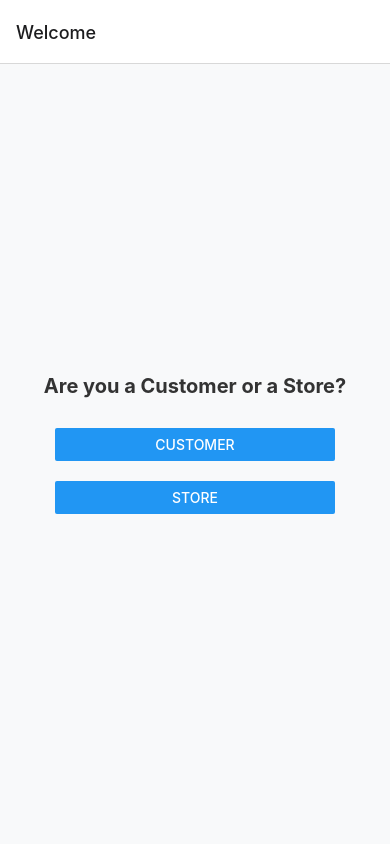
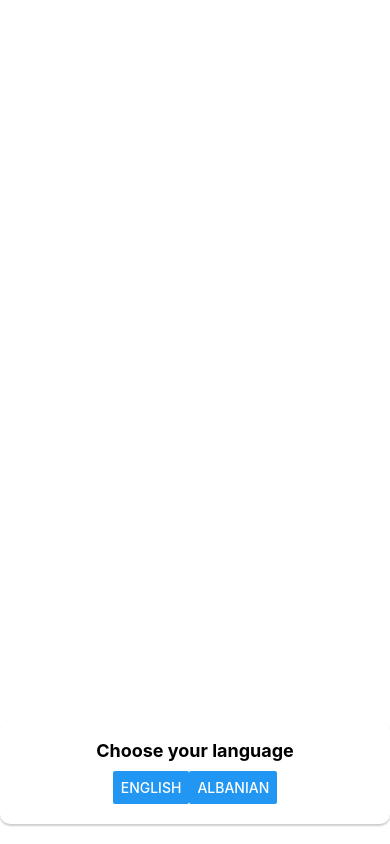
Before and after one commit to donypaco/TriDViewClient, a React Native app: screen /Welcome in a window 390 px wide. Built offline with nearby package versions, Linux system fonts and the light colour scheme.

Commit message:
changes frontend 24.10.2024

```diff
--- a/App.js
+++ b/App.js
@@ -1,5 +1,7 @@
 import { StyleSheet, Text, View } from 'react-native';
 import AppNavigator from './src/navigation/Navigation';
+import 'intl-pluralrules';
+
 export default function App() {
   return <AppNavigator />;
 }
--- a/app.json
+++ b/app.json
@@ -20,6 +20,9 @@
         "backgroundColor": "#ffffff"
       }
     },
+    "plugins": [
+      "@reactvision/react-viro"
+    ],
     "web": {
       "favicon": "./assets/favicon.png"
     }
--- a/package.json
+++ b/package.json
@@ -13,12 +13,16 @@
     "@react-native-picker/picker": "^2.8.1",
     "@react-navigation/native": "^6.1.18",
     "@react-navigation/stack": "^6.4.1",
+    "@reactvision/react-viro": "^2.41.6",
     "expo": "~51.0.28",
     "expo-image-picker": "~15.0.7",
     "expo-status-bar": "~1.12.1",
     "formik": "^2.4.6",
     "i18next": "^23.16.2",
+    "i18next-http-backend": "^2.6.2",
+    "i18next-localstorage-backend": "^4.2.0",
     "intl": "^1.2.5",
+    "intl-pluralrules": "^2.0.1",
     "react": "18.2.0",
     "react-i18next": "^15.0.3",
     "react-native": "0.74.5",
--- /dev/null
+++ b/src/components/LanguagePicker.js
@@ -0,0 +1,49 @@
+import React, { useEffect, useState } from 'react';
+import { View, Text, Button, StyleSheet } from 'react-native';
+import AsyncStorage from '@react-native-async-storage/async-storage';
+
+const LanguagePicker = ({ onLanguageSelect }) => {
+  const selectLanguage = async (language) => {
+    await AsyncStorage.setItem('selectedLanguage', language);
+    onLanguageSelect(language);  // Trigger a re-render or other necessary updates
+  };
+
+  return (
+    <View style={styles.container}>
+      <Text style={styles.title}>Choose your language</Text>
+      <View style={styles.buttons}>
+        <Button title="English" onPress={() => selectLanguage('en')} />
+        <Button title="Albanian" onPress={() => selectLanguage('sq')} />
+      </View>
+    </View>
+  );
+};
+
+const styles = StyleSheet.create({
+  container: {
+    position: 'absolute',
+    bottom: 20,
+    left: 0,
+    right: 0,
+    backgroundColor: '#fff',
+    padding: 20,
+    borderRadius: 10,
+    shadowColor: '#000',
+    shadowOffset: { width: 0, height: 2 },
+    shadowOpacity: 0.2,
+    shadowRadius: 2,
+    elevation: 3,
+    alignItems: 'center',
+  },
+  title: {
+    fontSize: 18,
+    fontWeight: 'bold',
+    marginBottom: 10,
+  },
+  buttons: {
+    flexDirection: 'row',
+    justifyContent: 'space-between',
+  },
+});
+
+export default LanguagePicker;
--- a/src/i18n.js
+++ b/src/i18n.js
@@ -6,6 +6,7 @@ import sq from './locales/sq.json';
 i18n
   .use(initReactI18next)
   .init({
+    compatibilityJSON: 'v3', // <--- add this line
     resources: {
       en: { translation: en },
       sq: { translation: sq },
--- a/src/navigation/Navigation.js
+++ b/src/navigation/Navigation.js
@@ -1,26 +1,60 @@
-import React from 'react';
+import React, { useEffect, useState } from 'react';
 import { StyleSheet } from 'react-native';
 import { createStackNavigator } from '@react-navigation/stack';
 import { NavigationContainer } from '@react-navigation/native';
+import AsyncStorage from '@react-native-async-storage/async-storage';
+import i18n from '../i18n';
+import { useTranslation } from 'react-i18next';
+// Import your screens
 import HomeScreen from '../screens/HomeScreen';
 import StoreScreen from '../screens/StoreScreen';
 import WelcomeScreen from '../screens/WelcomeScreen';
 import StoreRegistration from '../screens/StoreRegistration';
+import LanguagePicker from '../components/LanguagePicker'; // Import LanguagePicker
+import SuccessScreen from '../screens/SuccessScreen';
 const Stack = createStackNavigator();
 
 function AppNavigator() {
-    return (
-        <NavigationContainer>
+  const [isLanguageSelected, setIsLanguageSelected] = useState(null);
+  const {t} = useTranslation();
+  // Check if language is already set in AsyncStorage
+  useEffect(() => {
+    const checkLanguage = async () => {
+      const storedLanguage = await AsyncStorage.getItem('language');
+      if (storedLanguage) {
+        await i18n.changeLanguage(storedLanguage);
+        setIsLanguageSelected(true); // Language already selected
+      } else {
+        setIsLanguageSelected(false); // No language selected, show picker
+      }
+    };
+    checkLanguage();
+  }, []);
+
+  // if (isLanguageSelected === null) {
+  //   return null; // You can show a loading screen while checking language
+  // }
+  const handleLanguageSelection = () => {
+    setIsLanguageSelected(true);
+  };
+  if (!isLanguageSelected) {
+    return <LanguagePicker onLanguageSelected={handleLanguageSelection} />;
+  }
+
+
+  return (
+    <NavigationContainer>
       <Stack.Navigator initialRouteName="Welcome">
-        <Stack.Screen name="Welcome" component={WelcomeScreen} />
+      <Stack.Screen name="Welcome" component={WelcomeScreen} />
         <Stack.Screen name="Home" component={HomeScreen} />
         <Stack.Screen name="Store" component={StoreScreen} />
+        <Stack.Screen name="Success" component={SuccessScreen} />
         <Stack.Screen name="Store Registration" component={StoreRegistration} />
       </Stack.Navigator>
+    </NavigationContainer>
+  );
+}
 
-        </NavigationContainer >
-      );
-    }
-    const styles = StyleSheet.create({
-    });
+const styles = StyleSheet.create({});
+
 export default AppNavigator;
--- a/src/screens/StoreRegistration.js
+++ b/src/screens/StoreRegistration.js
@@ -7,20 +7,22 @@ import { fetchData } from '../api/Api';
 import RNPickerSelect from 'react-native-picker-select';
 import * as ImagePicker from 'expo-image-picker';
 import { useNavigation } from '@react-navigation/native';
-
+import { useTranslation } from 'react-i18next';
+import SuccessScreen from './SuccessScreen';
 
 const StoreRegistration = () => {
     const [plans, setPlans] = useState([]);
     const [loading, setLoading] = useState(true);
     const [error, setError] = useState(null);
     const [image, setImage] = useState(null);
-  const navigation = useNavigation();
+    const navigation = useNavigation();
+    const { t } = useTranslation();
 
     const validationSchema = Yup.object().shape({
-        storeName: Yup.string().required('Store Name is required'),
-        description: Yup.string().required('Description is required'),
-        storeLocation: Yup.string().required('Location is required'),
-        planID: Yup.string().required('Plan is required'),
+        storeName: Yup.string().required(t('Store Name is required')),
+        description: Yup.string().required(t('Description is required')),
+        storeLocation: Yup.string().required(t('Location is required')),
+        planID: Yup.string().required(t('Plan is required')),
     });
 
     const handleFormSubmit = async (values) => {
@@ -37,26 +39,31 @@ const StoreRegistration = () => {
             if (image) {
                 formData.append('formFile', {
                     uri: image,
-                    name: image.split('/').pop(), // Extract the filename from the URI
-                    type: 'image/jpeg' // Adjust this if you know the MIME type of your image
+                    name: image.split('/').pop(),
+                    type: 'image/jpeg'
                 });
             }
             console.log(formData)
             const response = await fetch(`${API_URLS.REGISTER_STORE}`, {
                 method: 'POST',
-                body: formData, // Send the FormData as the body
+                body: formData,
             });
 
             if (!response.ok) {
                 const errorData = await response.json();
-                Alert.alert('Error', errorData.message || 'Failed to register store');
+                Alert.alert('Error', errorData.message || t('FailedToRegisterStore'));
                 return;
             }
-            Alert.alert('Success', 'Your store has been registered successfully!', [
-                { text: 'OK', onPress: () => navigation.navigate('Home') } // Redirect to store list or homepage
-            ]);
+        //     Alert.alert('Success',t('Your store has been registered successfully'), [
+        //         { text: 'OK', onPress: () => navigation.navigate('Home') } // Redirect to store list or homepage
+        //     ]
+        // );
+        const message = t('Your store has been registered successfully');
+        const targetScreen = t('Home');
+        navigation.navigate('Success', { message, targetScreen }); // Pass parameters
+
                     } catch (error) {
-            Alert.alert('Error', error.message || 'An unexpected error occurred');
+            Alert.alert('Error', error.message || t('An unexpected error occurred'));
         }
     };
 
@@ -113,7 +120,7 @@ const StoreRegistration = () => {
                     <Text style={styles.title}>Store Registration</Text>
 
                     <TextInput
-                        placeholder="Store Name"
+                        placeholder={t('Store Name')}
                         onChangeText={handleChange('storeName')}
                         onBlur={handleBlur('storeName')}
                         value={values.storeName}
@@ -122,7 +129,7 @@ const StoreRegistration = () => {
                     {touched.storeName && errors.storeName && <Text style={styles.error}>{errors.storeName}</Text>}
 
                     <TextInput
-                        placeholder="Description"
+                        placeholder={t('Description')}
                         onChangeText={handleChange('description')}
                         onBlur={handleBlur('description')}
                         value={values.description}
@@ -131,7 +138,7 @@ const StoreRegistration = () => {
                     {touched.description && errors.description && <Text style={styles.error}>{errors.description}</Text>}
 
                     <TextInput
-                        placeholder="Location"
+                        placeholder={t('Location')}
                         onChangeText={handleChange('storeLocation')}
                         onBlur={handleBlur('storeLocation')}
                         value={values.storeLocation}
@@ -144,7 +151,7 @@ const StoreRegistration = () => {
                         onValueChange={(value) => setFieldValue('planID', value)}
                         items={plans.map(plan => ({ label: plan.planName, value: plan.id }))}
                         placeholder={{
-                            label: "Select a Plan",
+                            label: t('Select a Plan'),
                             value: null,
                         }}
                         style={{
@@ -157,11 +164,11 @@ const StoreRegistration = () => {
                     {touched.planID && errors.planID && <Text style={styles.error}>{errors.planID}</Text>}
 
                     <View style = {styles.imageContainer}>
-                        <Button title="Pick an image from the gallery" onPress={pickImage} />
+                        <Button title={t('Pick an image from the gallery')}  onPress={pickImage} />
                         {image && <Image source={{ uri: image }} style={styles.image} resizeMode="contain" />}
                     </View>
 
-                    <Button title="Submit" onPress={handleSubmit} />
+                    <Button title={t('Submit')} onPress={handleSubmit} />
                 </View>
             )}
         </Formik>
--- /dev/null
+++ b/src/screens/SuccessScreen.js
@@ -0,0 +1,38 @@
+import React from 'react';
+import { View, Text, Button, StyleSheet } from 'react-native';
+
+const SuccessScreen = ({ route, navigation }) => {
+  const { message, targetScreen } = route.params;
+
+  return (
+    <View style={styles.container}>
+      <Text style={styles.title}>Success!</Text>
+      <Text style={styles.message}>{message}</Text>
+      <Button
+        title={`Go to ${targetScreen}`}
+        onPress={() => navigation.navigate(targetScreen)}
+      />
+    </View>
+  );
+};
+
+const styles = StyleSheet.create({
+  container: {
+    flex: 1,
+    justifyContent: 'center',
+    alignItems: 'center',
+    padding: 20,
+  },
+  title: {
+    fontSize: 24,
+    fontWeight: 'bold',
+    marginBottom: 10,
+  },
+  message: {
+    fontSize: 16,
+    textAlign: 'center',
+    marginBottom: 20,
+  },
+});
+
+export default SuccessScreen;
--- a/src/screens/WelcomeScreen.js
+++ b/src/screens/WelcomeScreen.js
@@ -1,33 +1,54 @@
-import React, { useEffect } from 'react';
+import React, { useEffect, useState } from 'react';
 import { View, Text, Button, StyleSheet } from 'react-native';
 import AsyncStorage from '@react-native-async-storage/async-storage';
 import { useNavigation } from '@react-navigation/native';
-import StoreRegistration from './StoreRegistration';
+import LanguagePicker from '../components/LanguagePicker';
+import { useTranslation } from 'react-i18next';
+import i18n from '../i18n';
 
 const WelcomeScreen = () => {
   const navigation = useNavigation();
+  const [languageSelected, setLanguageSelected] = useState(false);
+  const { t } = useTranslation();
 
   useEffect(() => {
     const checkFirstTimeUse = async () => {
         const isFirstTime = await AsyncStorage.getItem('isFirstTime');
+        const selectedLanguage = await AsyncStorage.getItem('selectedLanguage');
+
+        if (selectedLanguage) {
+            i18n.changeLanguage(selectedLanguage); // Load selected language
+        }
+
         if (isFirstTime !== null) {
             navigation.navigate('Home');
         } else {
             await AsyncStorage.setItem('isFirstTime', 'false');
         }
     };
+
     checkFirstTimeUse();
-  }, []);
+}, [navigation]);
+
+
+const handleLanguageSelect = async (language) => {
+  await AsyncStorage.setItem('selectedLanguage', language);
+  setLanguageSelected(true);
+  i18n.changeLanguage(language);
+};
 
   return (
     <View style={styles.container}>
-      <Text style={styles.title}>Are you a Customer or a Store?</Text>
+      {!languageSelected && <LanguagePicker onLanguageSelect={handleLanguageSelect} />}
+        <>
+          <Text style={styles.title}>{t('welcome')}</Text>
           <View style={styles.buttonContainer}>
-        <Button title="Customer" onPress={() => navigation.navigate('Home')} />
+            <Button title={t('customer')} onPress={() => navigation.navigate('Home')} />
           </View>
           <View style={styles.buttonContainer}>
-        <Button title="Store" onPress={() => navigation.navigate('Store Registration')} />
+            <Button title={t('store')} onPress={() => navigation.navigate('Store Registration')} />
           </View>
+        </>
     </View>
   );
 };
```
Also changed, not shown: src/locales/en.json (+16 -2 lines), src/locales/sq.json (+16 -2 lines), src/screens/StoreScreen.js (+5 -2 lines), 1 other file (tests, documents, lock files or other folders). Lines whose indentation alone changed are shown as unchanged.
